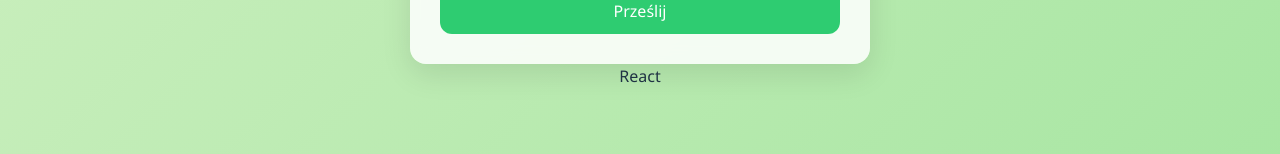
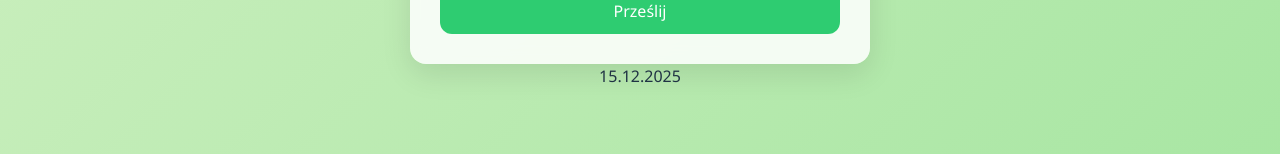
Before and after one commit to SzymeQ-pl/formularz, a React (Vite) app: page / in a window 1280 px wide. Shown: the part 627-781 px from the top of the page. Built offline with nearby package versions, Linux system fonts and the light colour scheme.

Commit message:
Update App.tsx

```diff
--- a/src/App.tsx
+++ b/src/App.tsx
@@ -52,7 +52,7 @@ export default function App() {
           </tbody>
         </table>
       )}
-      <footer className="stopka">React</footer>
+      <footer className="stopka">15.12.2025</footer>
     </div>
   );
 }
```
